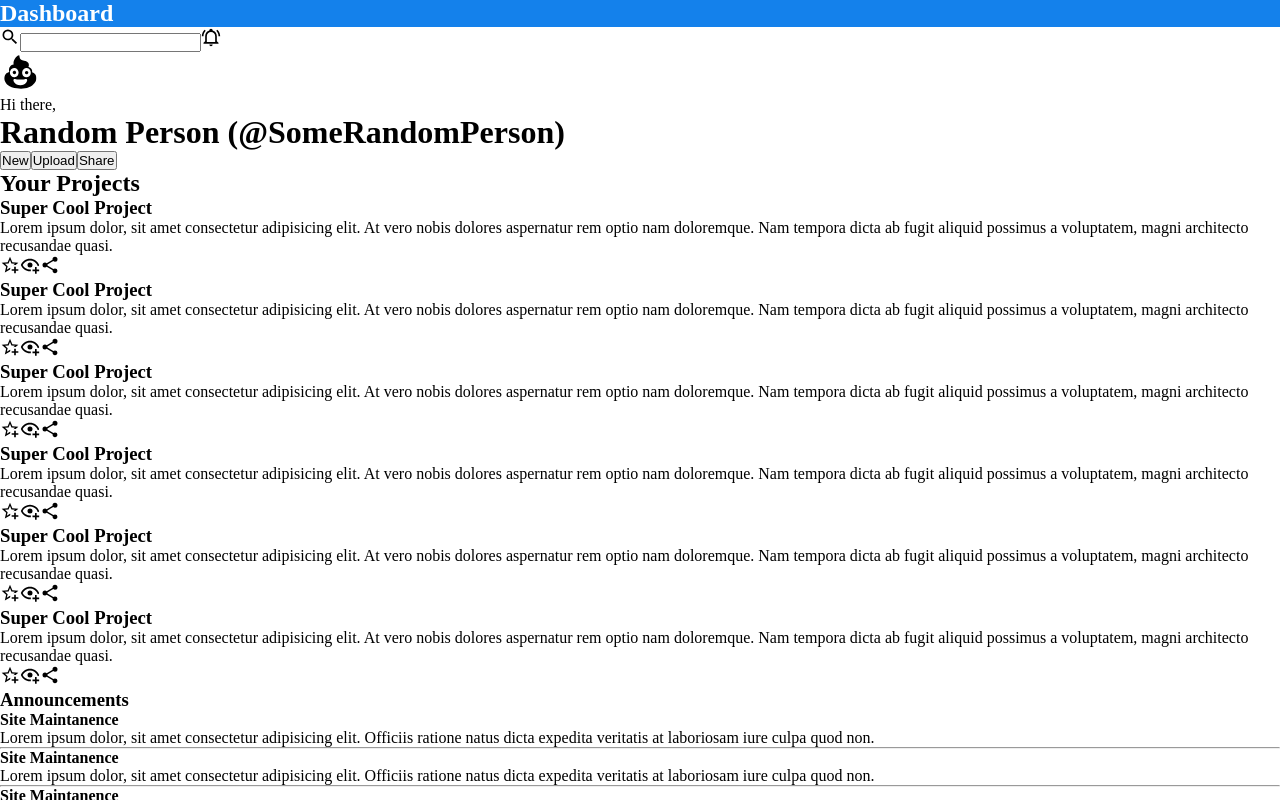
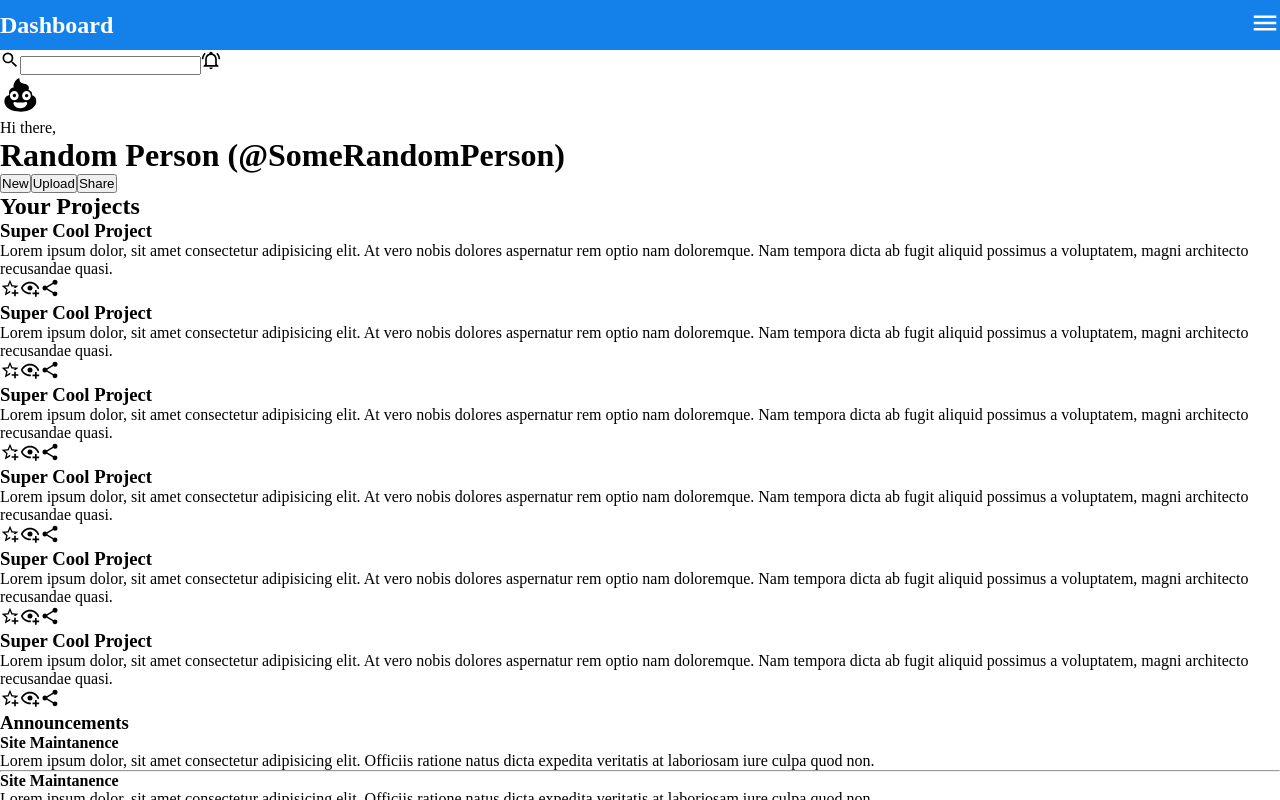
Before and after one commit to ImExtraPolite3/admin-dashboard, a React (Vite) app: page / in a window 1280 px wide. Shown: the top 800 px of the page. Built offline with nearby package versions, Linux system fonts and the light colour scheme.

Commit message:
add menu to page and and apply flex

```diff
--- a/src/components/Sidebar..jsx
+++ b/src/components/Sidebar..jsx
@@ -51,6 +51,9 @@ export default function Sidebar() {
       <div className="all-links hide">
         <GetLinks />
       </div>
+      <div className="menu">
+        <img src="menu.svg" alt="" width="30px" />
+      </div>
     </nav>
   );
 }
--- a/src/index.css
+++ b/src/index.css
@@ -6,6 +6,13 @@
 nav {
   background-color: #1481eb;
   color: white;
+  height: 50px;
+}
+
+.nav-bar {
+  display: flex;
+  justify-content: space-between;
+  align-items: center;
 }
 
 .links > div > img {
```
